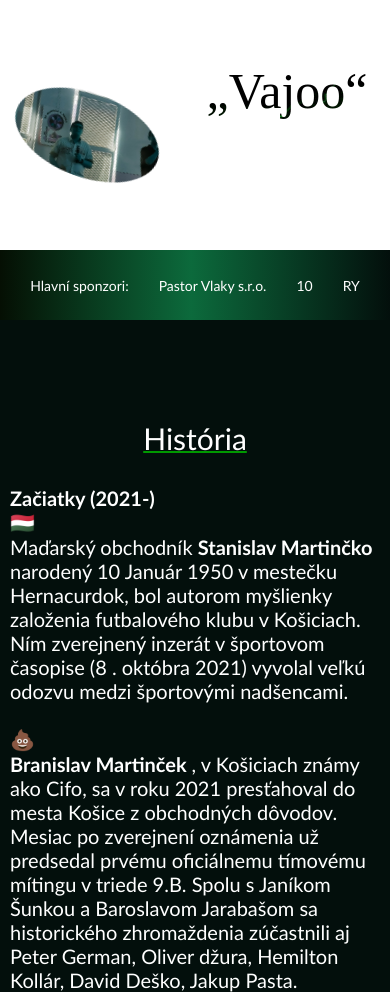
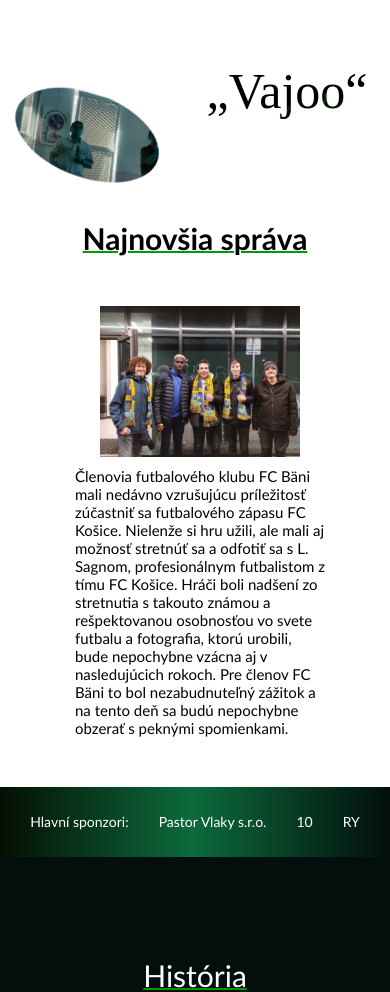
Before and after one commit to YaroSK26/FC-Bani, a PHP site: page / in a window 390 px wide. Shown: the part 86-1078 px from the top of the page. Run offline with PHP 8.4, Linux system fonts and the light colour scheme; data that the repository does not hold is empty.

```diff
--- a/index.php
+++ b/index.php
@@ -14,6 +14,7 @@
     <meta http-equiv="X-UA-Compatible" content="IE=edge">
     <meta id="contentLanguage" http-equiv="Content-Language" content="sk-SK">
     <meta name="robots" content="index, follow" />
+    <meta http-equiv="Cache-Control" content="no-store">
     <meta name="viewport" content="width=device-width, initial-scale=1.0">
 
     <meta name="description" content="stránka pre imaginárny  futbalový klub FC Bäni">
@@ -58,11 +59,17 @@
 
 
     <p class="VAJO">„Vajoo“</p>
+  <div class= "FC-Kosice+h">
+        <h1 class= "nadpis sprava">Najnovšia správa</h1>
+    <div class= "FC-Kosice">
 
-<div class="empty3"></div>
-<div class="empty3"></div>
-<div class="empty3"></div>
-<div class="empty3"></div>
+      <img  class="sagnaIMG" src="images/sagna.jpg" alt="">
+      <p class="sagna ">Členovia futbalového klubu FC Bäni mali nedávno vzrušujúcu príležitosť zúčastniť sa futbalového zápasu FC Košice. Nielenže si hru užili, ale mali aj možnosť stretnúť sa a odfotiť sa s L. Sagnom,  profesionálnym futbalistom z tímu FC Košice. Hráči boli nadšení zo stretnutia s takouto známou a rešpektovanou osobnosťou vo svete futbalu a fotografia, ktorú urobili, bude nepochybne vzácna aj v nasledujúcich rokoch. Pre členov FC Bäni to bol nezabudnuteľný zážitok a na tento deň sa budú nepochybne obzerať s peknými spomienkami.
+
+      </p>
+    </div>
+  </div>
+
 <div class="empty3"></div>
 
 
@@ -244,25 +251,33 @@ Vytvorené v aplikácii na vytváranie log. Znázorňuje farby dresov a šport -
 
 <div class="box-div">
 
-   <form  class="box" action="mailer.php" method="post">
+   <form   action="mailer.php" method="post" class="box">
+
+
+     <?php
+
+           if(isset($_GET['success']) and $_GET['success'] == 1)
+
+            if($_GET['success'] == 1){
+                echo "<div class=\"form-result success\">Odoslanie prebehlo.</div>";
+            };
+
+
+            if(isset($_GET['success']) and $_GET['success'] == 1)
+
+            if($_GET['success'] == -1){
+                echo "<div class=\"form-result error\">Chyba pri odoslaní.</div>";
+            };
+      ?>
+
+
 
 
     <h1>Formulár</h1>
     <input type="text"  name="name"placeholder="Meno ">
     <input type="email" name="email" placeholder="Email">
-    <textarea name="message"  cols="30" rows="10" placeholder="Napiš text"></textarea>
+    <textarea name="message"  cols="30" rows="10" placeholder="Text"></textarea>
     <input type="submit" value="Odoslať">
-
-    <?php
-
-            if($_POST['success'] == 1){
-                echo "<div class=\"form-result success\">Odoslanie prebehlo.</div>";
-            };
-
-            if($_POST['success'] == -1){
-                echo "<div class=\"form-result error\">Chyba pri odoslaní.</div>";
-            };
-      ?>
 
 
 
--- a/queries.css
+++ b/queries.css
@@ -154,6 +154,17 @@
         height:2750px;
     }
 }
+
+@media only screen and (max-width:850px) {
+    .sagna {
+        font-size: 15px;
+    }
+    .sagnaIMG{
+        width: 200px;
+
+    }
+}
+
 @media only screen and (max-width:816px) {
     .BeniFlex {
         position: relative;
@@ -177,6 +188,13 @@
     .zostavaPozadiePLS{
         height: 2850px;
     }
+
+}
+@media only screen and (max-width:750px) {
+.FC-Kosice {
+    flex-direction: column;
+
+}
 
 }
 
@@ -214,6 +232,10 @@
 @media only screen and (max-width:470px) {
   .pozadieBani{
      width: 50%;
+  }
+  .sagna {
+
+    width: 250px;
   }
 }
 
--- a/style.css
+++ b/style.css
@@ -5,6 +5,7 @@ html , body {
     width: 100%;
     box-sizing: border-box;
     scroll-behavior: smooth;
+
 }
 
 
@@ -18,7 +19,7 @@ nav{
 }
 
 .nav-bar {
-    color: black;
+    color: rgb(0, 0, 0);
     margin: 0px;
     background: linear-gradient(90deg, rgba(5, 15, 3, 1) 0%, rgba(12, 106, 60, 1) 49%, rgba(3, 15, 12, 1) 100%);
     z-index: 100;
@@ -650,7 +651,33 @@ background: linear-gradient(180deg, rgba(0, 0, 0, 1) 29%, rgba(255, 255, 255, 1)
     background-color: #a01b30;
 
 }
+.FC-Kosice {
+   display: flex;
+   flex-direction: row;
+   justify-content: center;
+   align-items: center;
+   margin-top: 50px;
+}
 
+
+.sagnaIMG  {
+    width: 350px;
+    margin-left: 10px;
+    margin-bottom: 10px;
+
+}
+.sagna{
+ color: black;
+ width: 450px;
+ margin-left: 20px;
+ margin-right: 10px;
+font-family: 'Gill Sans', 'Gill Sans MT', Calibri, 'Trebuchet MS', sans-serif;
+}
+.sprava {
+    color: black;
+    margin-top: 100px;
+    text-align: center;
+}
 
 
 /*stop floating*/
```
Also changed, not shown: mailer.php (+5 -5 lines), images/sagna.jpg (added).
